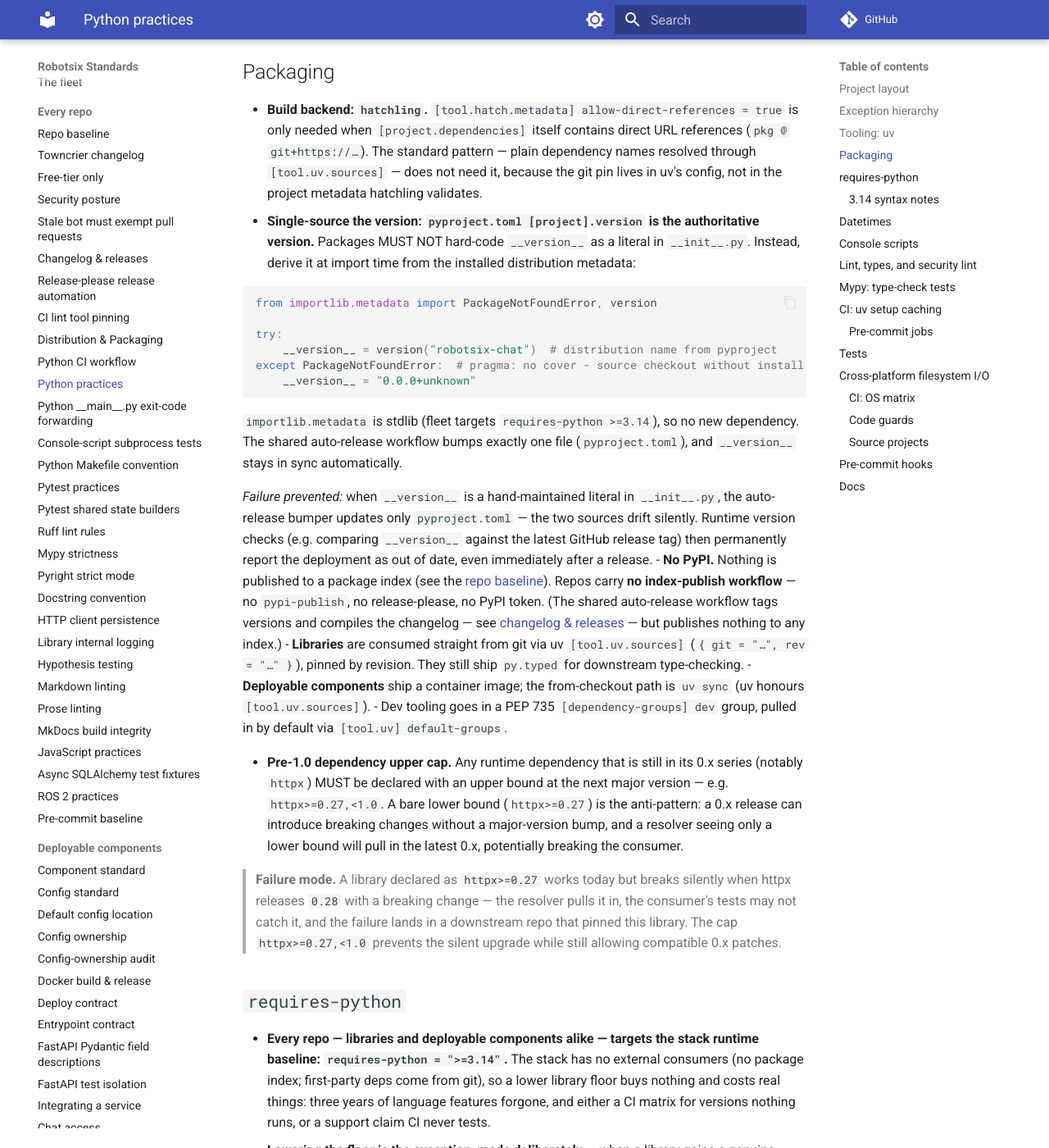
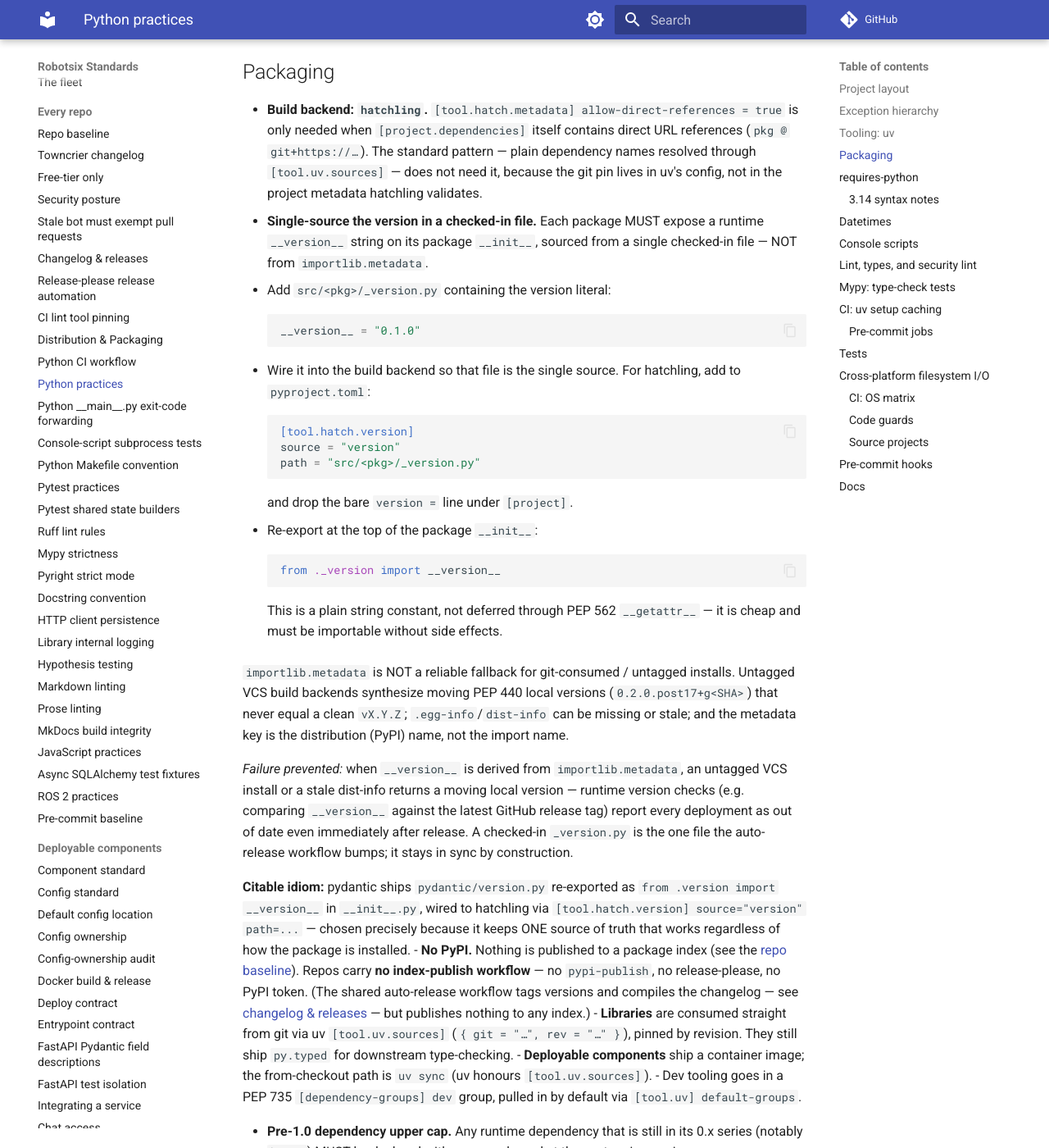
Before and after one commit to damien-robotsix/robotsix-standards, an MkDocs documentation site: the page built from docs/python.md, in a window 1280 px wide and 1400 px high, scrolled down 1870 px. Shown: the whole window at 82% size. Built offline with MkDocs 1.6.1 and Material for MkDocs 9.7.7, drawn with Linux system fonts in a browser that asks for light colours; comment, search, counter and statistics services are not loaded.

Commit message:
mill: Standardize: expose a runtime __version__ via a file-based single source for git-consumed stack libraries (20260805T173848Z-standardize-expose-a-runtime-version-via-69c2) (#211)
Co-authored-by: robotsix-mill <mill@robotsix.local>

````diff
--- a/docs/python.md
+++ b/docs/python.md
@@ -89,29 +89,57 @@ declare it in every Python repo (the baseline-check gate verifies this).
   pattern — plain dependency names resolved through `[tool.uv.sources]` — does
   not need it, because the git pin lives in uv's config, not in the project
   metadata hatchling validates.
-- **Single-source the version: `pyproject.toml [project].version` is the
-  authoritative version.** Packages MUST NOT hard-code `__version__` as a
-  literal in `__init__.py`.  Instead, derive it at import time from the
-  installed distribution metadata:
+- **Single-source the version in a checked-in file.** Each package MUST
+  expose a runtime `__version__` string on its package `__init__`,
+  sourced from a single checked-in file — NOT from `importlib.metadata`.
 
-  ```python
-  from importlib.metadata import PackageNotFoundError, version
+  1. Add `src/<pkg>/_version.py` containing the version literal:
 
-  try:
-      __version__ = version("robotsix-chat")  # distribution name from pyproject
-  except PackageNotFoundError:  # pragma: no cover - source checkout without install
-      __version__ = "0.0.0+unknown"
-  ```
+     ```python
+     __version__ = "0.1.0"
+     ```
 
-  `importlib.metadata` is stdlib (fleet targets `requires-python >=3.14`), so
-  no new dependency.  The shared auto-release workflow bumps exactly one file
-  (`pyproject.toml`), and `__version__` stays in sync automatically.
+  2. Wire it into the build backend so that file is the single source.
+     For hatchling, add to `pyproject.toml`:
 
-  *Failure prevented:* when `__version__` is a hand-maintained literal in
-  `__init__.py`, the auto-release bumper updates only `pyproject.toml` —
-  the two sources drift silently.  Runtime version checks (e.g. comparing
-  `__version__` against the latest GitHub release tag) then permanently
-  report the deployment as out of date, even immediately after a release.
+     ```toml
+     [tool.hatch.version]
+     source = "version"
+     path = "src/<pkg>/_version.py"
+     ```
+
+     and drop the bare `version =` line under `[project]`.
+
+  3. Re-export at the top of the package `__init__`:
+
+     ```python
+     from ._version import __version__
+     ```
+
+     This is a plain string constant, not deferred through PEP 562
+     `__getattr__` — it is cheap and must be importable without side
+     effects.
+
+  `importlib.metadata` is NOT a reliable fallback for git-consumed /
+  untagged installs.  Untagged VCS build backends synthesize moving
+  PEP 440 local versions (`0.2.0.post17+g<SHA>`) that never equal a
+  clean `vX.Y.Z`; `.egg-info`/`dist-info` can be missing or stale;
+  and the metadata key is the distribution (PyPI) name, not the import
+  name.
+
+  *Failure prevented:* when `__version__` is derived from
+  `importlib.metadata`, an untagged VCS install or a stale dist-info
+  returns a moving local version — runtime version checks (e.g.
+  comparing `__version__` against the latest GitHub release tag) report
+  every deployment as out of date even immediately after release.  A
+  checked-in `_version.py` is the one file the auto-release workflow
+  bumps; it stays in sync by construction.
+
+  **Citable idiom:** pydantic ships `pydantic/version.py` re-exported as
+  `from .version import __version__` in `__init__.py`, wired to hatchling
+  via `[tool.hatch.version] source="version" path=...` — chosen precisely
+  because it keeps ONE source of truth that works regardless of how the
+  package is installed.
 - **No PyPI.** Nothing is published to a package index (see the
   [repo baseline](repo-baseline.md#no-package-index-consume-libraries-from-git)).
   Repos carry **no index-publish workflow** — no `pypi-publish`, no
````
Also changed, not shown: CHANGELOG.md (+1 -0 lines), changelog.d/20260805T173848Z-standardize-expose-a-runtime-version-via-69c2.misc.md (added, +1 -0 lines).
